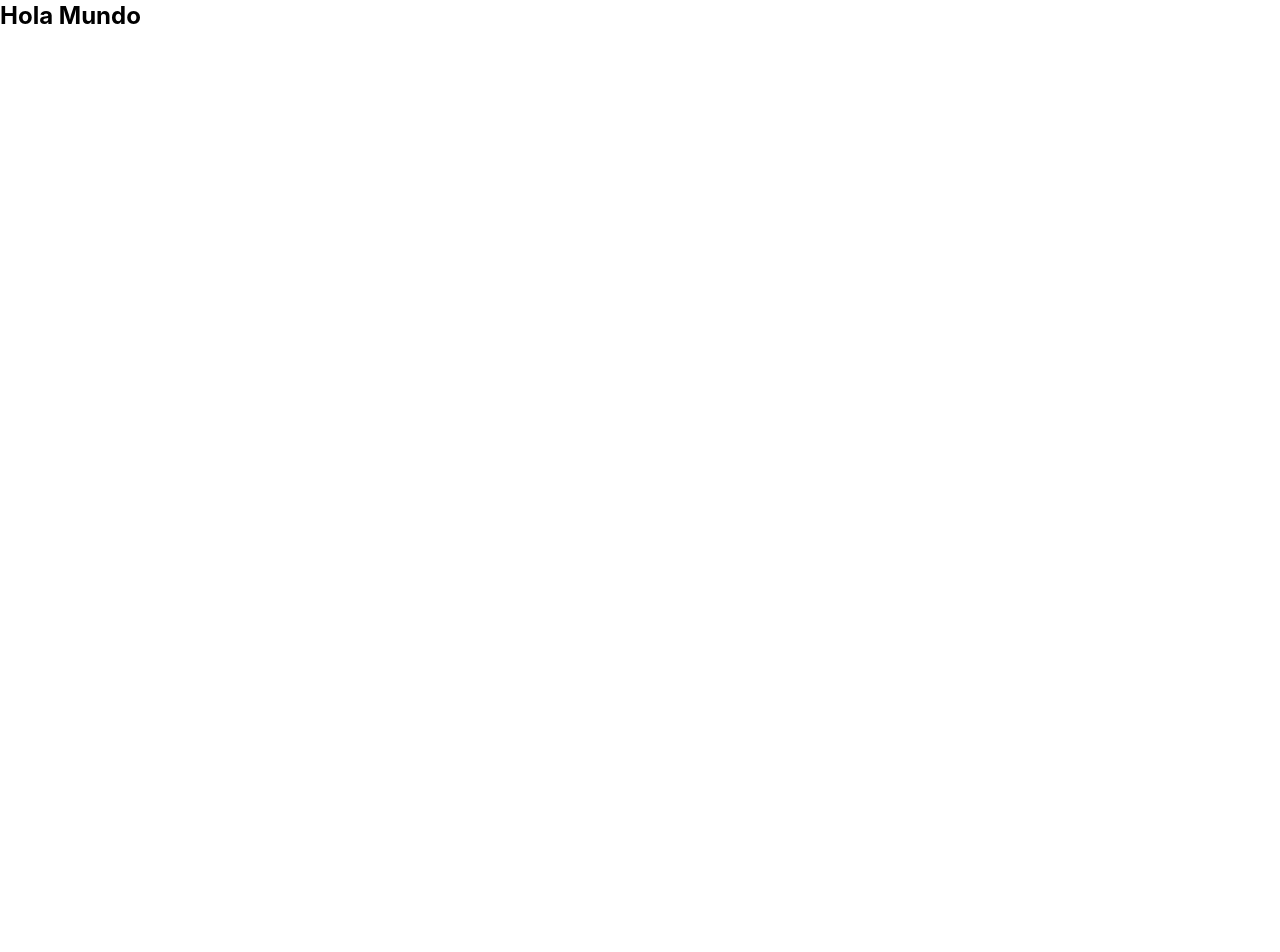
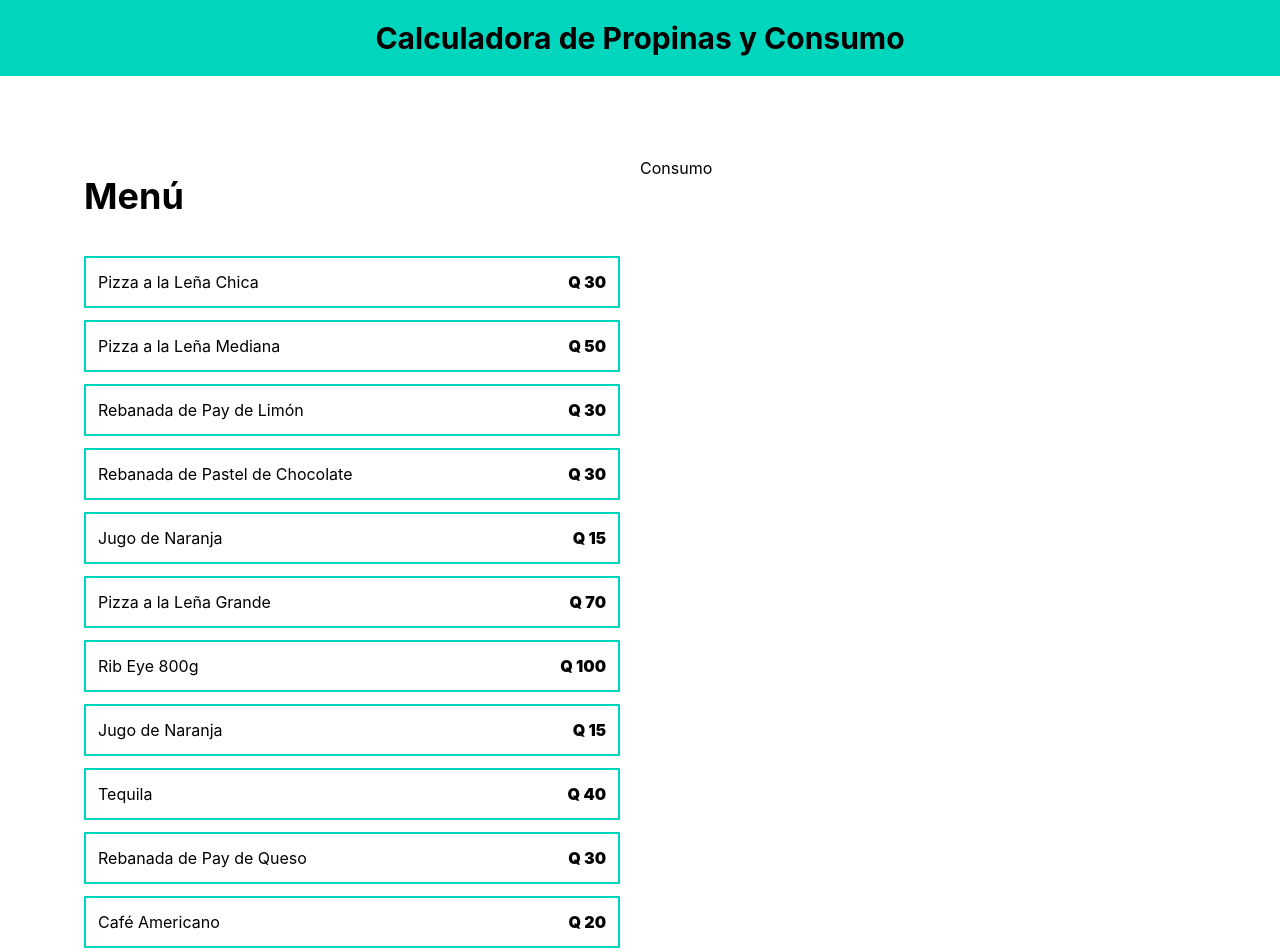
Before and after one commit to vachito/calculadora-de-propinas-con-reactTs, a React (Vite) app: page / in a window 1280 px wide. Shown: the top 952 px of the page. Before the commit the page ends 800 px from the top, so only its background shows below. Built offline with nearby package versions, Linux system fonts and the light colour scheme.

Commit message:
se crea el header y un archivo json para mostrar los elementos del menu

```diff
--- a/src/App.tsx
+++ b/src/App.tsx
@@ -1,11 +1,31 @@
+import MenuItem from "./components/MenuItem";
+import { menuItems } from "./data/db";
 
 function App() {
-
   return (
     <>
-      <h1 className=" font-bold text-2xl">Hola Mundo</h1>
+      <header className=" bg-teal-400 py-5">
+        <h1 className=" text-center text-3xl font-bold">
+          Calculadora de Propinas y Consumo
+        </h1>
+      </header>
+
+      <main className=" max-w-6xl mx-auto py-20 grid md:grid-cols-2">
+        <div className="p-5">
+          <h2 className="text-4xl font-bold">Menú</h2>
+          <div className="space-y-3 mt-10">
+            {menuItems.map((item) => (
+              <MenuItem key={item.id} item={item} />
+            ))}
+          </div>
+        </div>
+
+        <div>
+          <h2>Consumo</h2>
+        </div>
+      </main>
     </>
-  )
+  );
 }
 
-export default App
+export default App;
--- /dev/null
+++ b/src/components/MenuItem.tsx
@@ -0,0 +1,16 @@
+import type { MenuItem } from "../types"
+
+type MenuItemProps = {
+    item:MenuItem
+}
+
+export default function MenuItem({item}:MenuItemProps) {
+  return (
+    <button
+        className="border-2 border-teal-400 hover:bg-teal-200 w-full p-3 flex justify-between"
+    >
+        <p>{item.name}</p>
+        <p className=" font-black">Q {item.price}</p>
+    </button>
+  )
+}
--- /dev/null
+++ b/src/data/db.ts
@@ -0,0 +1,64 @@
+import type{ MenuItem } from "../types"
+
+export const menuItems: MenuItem[] = [
+    {
+      "id": 1,
+      "name": "Pizza a la Leña Chica",
+      "price": 30
+    },
+    {
+      "id": 2,
+      "name": "Pizza a la Leña Mediana",
+      "price": 50
+    },
+    {
+      "id": 3,
+      "name": "Rebanada de Pay de Limón",
+      "price": 30
+    },
+    {
+      "id": 4,
+      "name": "Rebanada de Pastel de Chocolate",
+      "price": 30
+    },
+    {
+      "id": 5,
+      "name": "Jugo de Naranja",
+      "price": 15
+    },
+    {
+      "id": 6,
+      "name": "Pizza a la Leña Grande",
+      "price": 70
+    },
+    {
+      "id": 7,
+      "name": "Rib Eye 800g",
+      "price": 100
+    },
+    {
+      "id": 8,
+      "name": "Jugo de Naranja",
+      "price": 15
+    },
+    {
+      "id": 9,
+      "name": "Tequila",
+      "price": 40
+    },
+    {
+      "id": 10,
+      "name": "Rebanada de Pay de Queso",
+      "price": 30
+    },
+    {
+      "id": 11,
+      "name": "Café Americano",
+      "price": 20
+    },
+    {
+      "id": 12,
+      "name": "Café Capuchino",
+      "price": 40
+    }
+]
--- /dev/null
+++ b/src/types/index.ts
@@ -0,0 +1,5 @@
+export type MenuItem = {
+    id:number
+    name:string
+    price:number
+}
```
